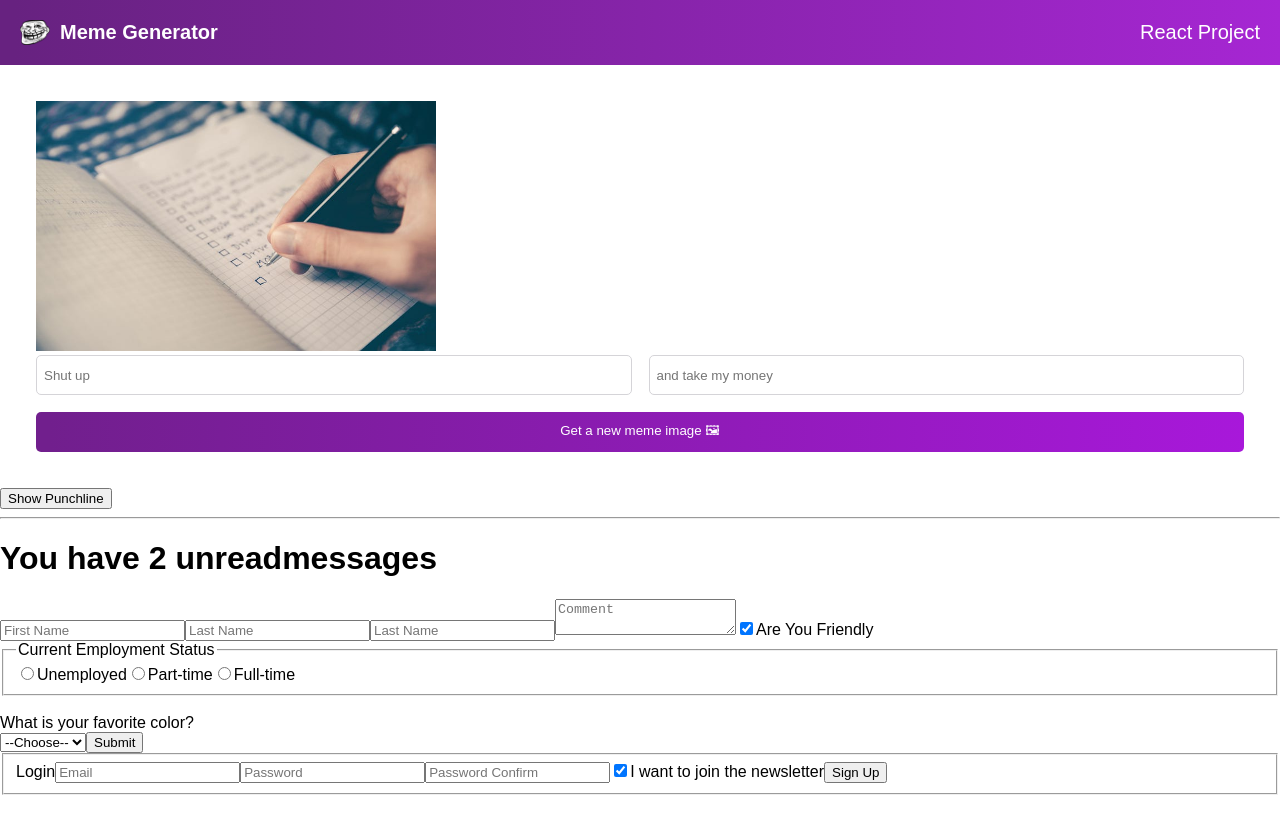
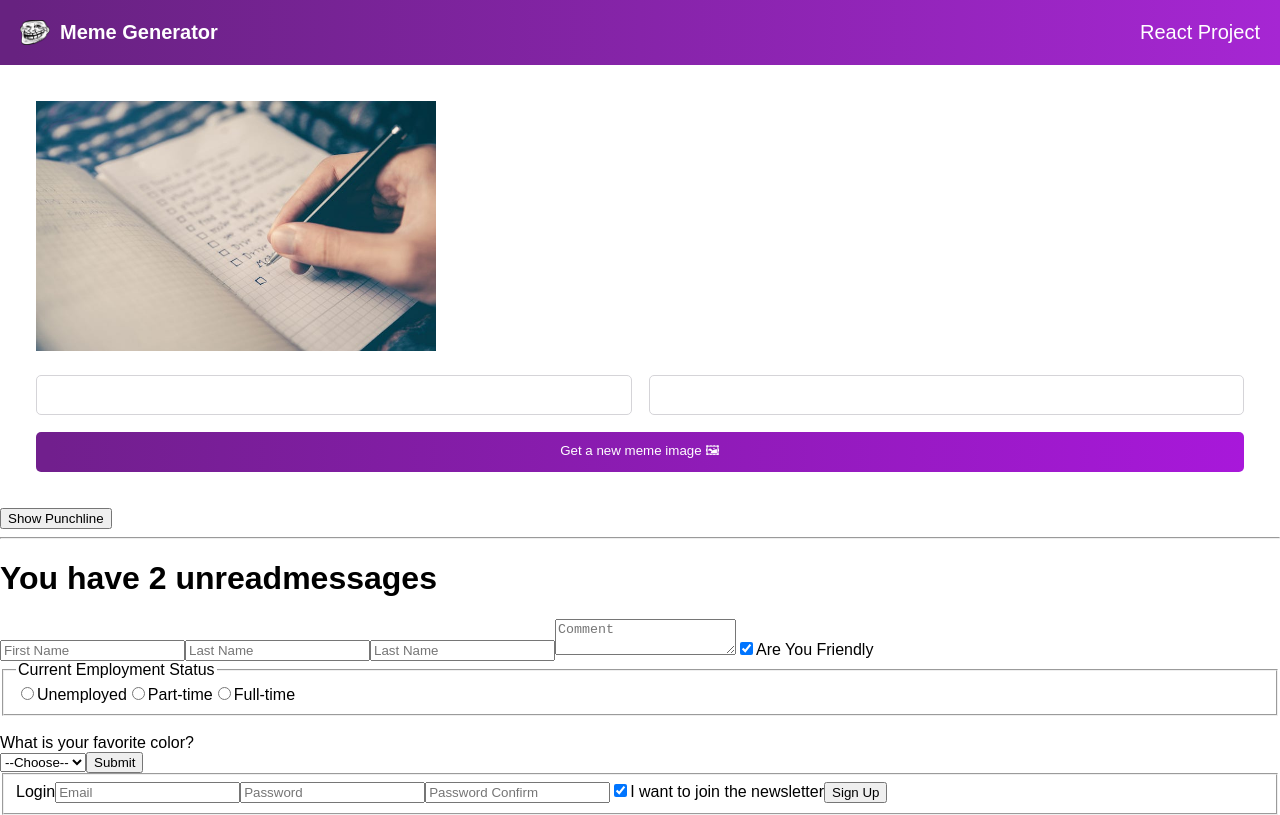
Before and after one commit to CollinsTatang/meme-generator-react, a React (Create React App) app: page / in a window 1280 px wide. Built offline with nearby package versions, Linux system fonts and the light colour scheme.

Commit message:
Add meme form input attribute

```diff
--- a/src/component/Meme.js
+++ b/src/component/Meme.js
@@ -10,6 +10,22 @@ const Meme= () => {
         bottomText: " ",
         randomImage: "./images/note.jpg"
     })
+
+    function handleSubmit(event) {
+        event.preventDefault();
+        console.log(meme)
+
+    }
+
+    function handleChange(event){
+        const {name, value} = event.target
+         setMeme(prevMeme => {
+             return {
+                 ...prevMeme,
+                 [name]: value
+             }
+         })
+     }
 
     const [allMemeImages] = useState(memesData)
 
@@ -28,11 +44,28 @@ const getMemeImage = () => {
     return(
         <main>
             <img src={meme.randomImage} alt="No Meme Avialable" width="400" height="250" className="meme--image" />
-            <div className="form">
-                <input type="text" placeholder="Shut up" className="form--inputs" />
-                <input type="text" placeholder="and take my money" className="form--inputs"/>
+            <h2>{meme.topText}</h2>
+            <h2>{meme.bottomText}</h2>
+            <form onSubmit={handleSubmit} className="form">
+                <input
+                type="text"
+                name="topText"
+                value={meme.topText}
+                placeholder="Shut up"
+                className="form--inputs"
+                onChange={handleChange}
+                 />
+                <input
+                type="text"
+                name="bottomText"
+                value={meme.bottomText}
+                placeholder="and take my money"
+                className="form--inputs"
+                onChange={handleChange}
+                />
                 <button onClick={getMemeImage} className="form--btn">Get a new meme image  🖼</button>
-            </div>
+            </form>
+
         </main>
     )
 }
```
